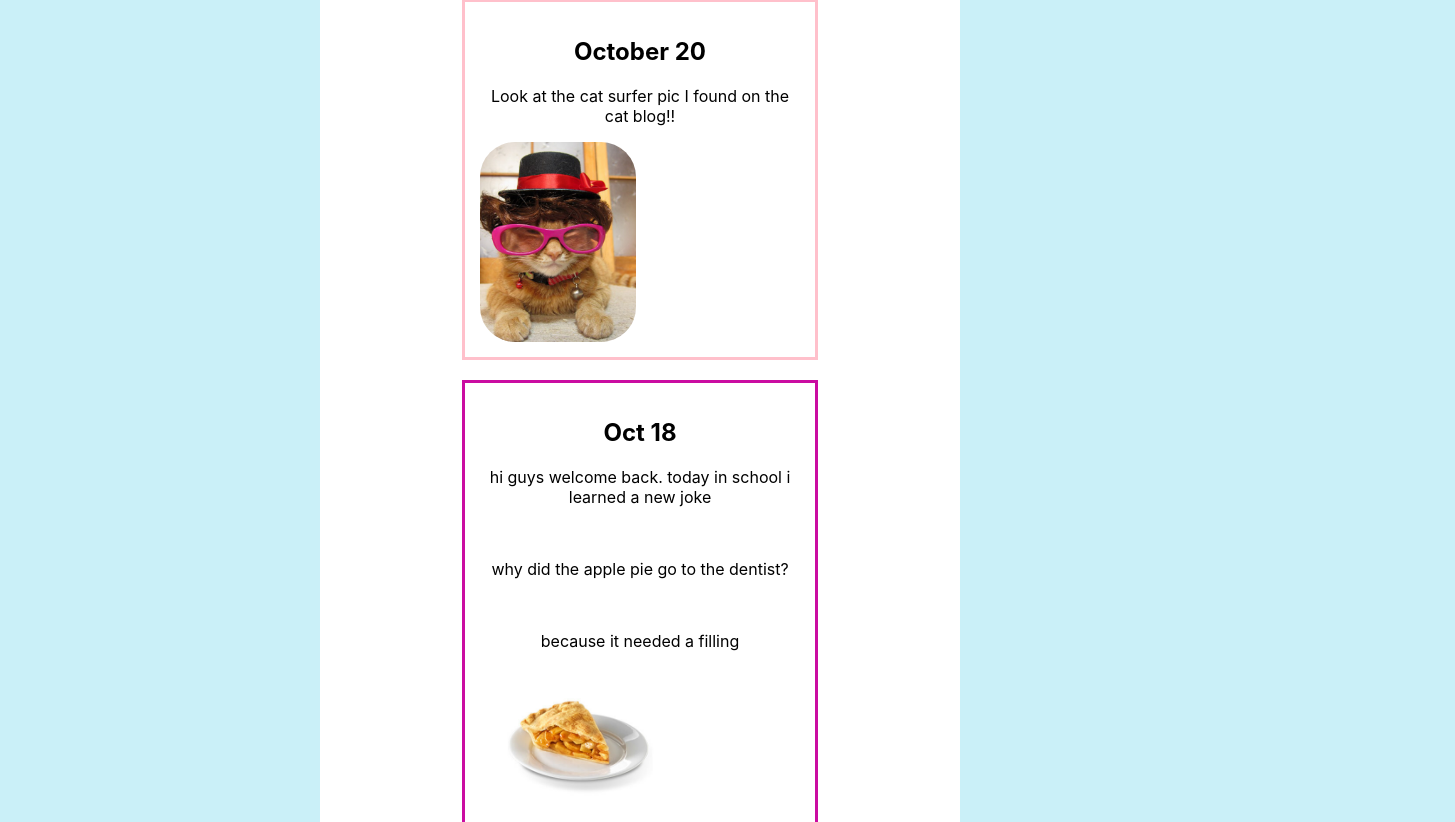
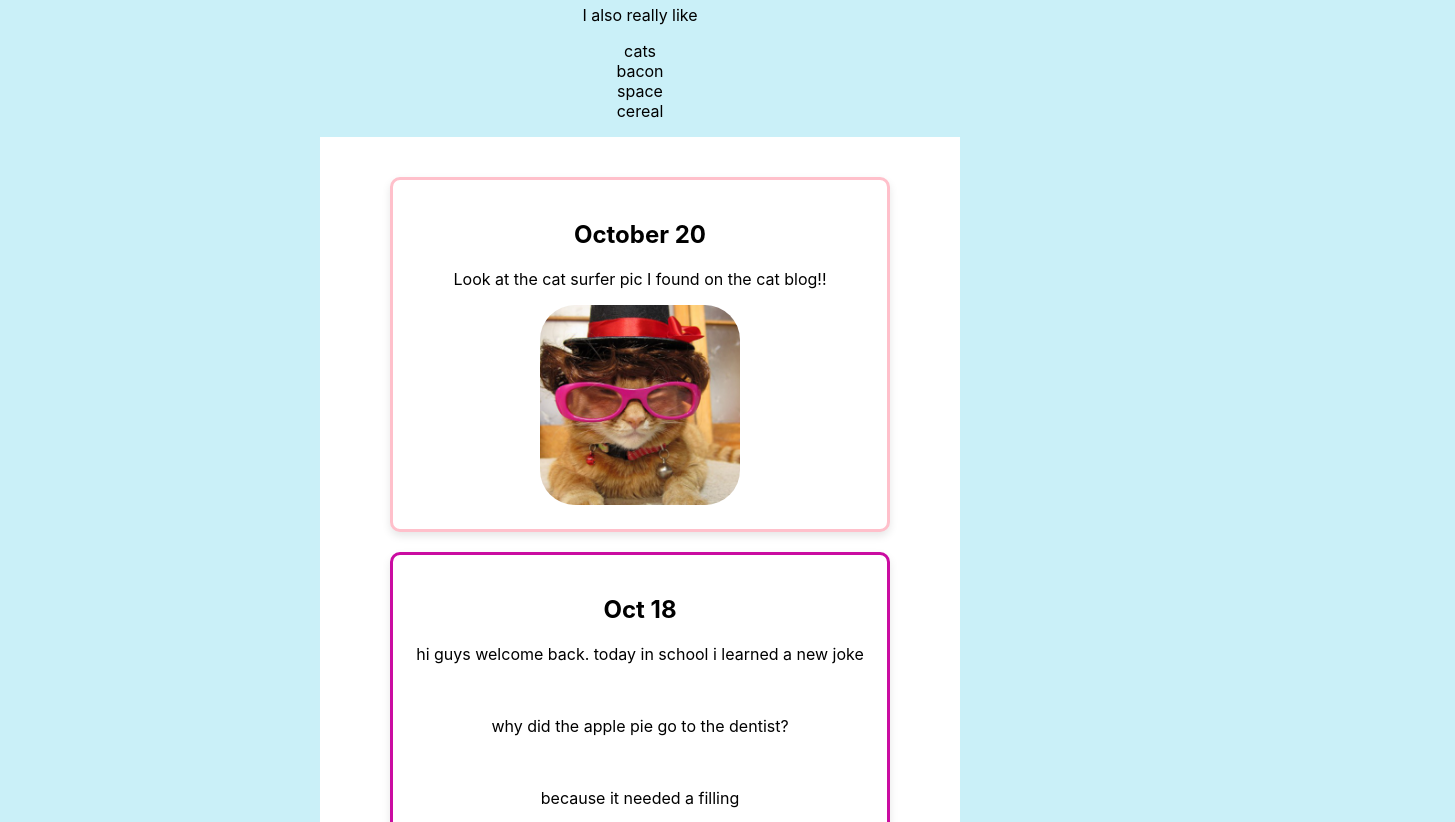
Before and after one commit to kennyvigar/CatBlog, a React (Create React App) app: page / in a window 1280 px wide. Shown: the part 438-1260 px from the top of the page, 1455 px wide, since content can reach past the window. Built offline with nearby package versions, Linux system fonts and the light colour scheme; no server answers; a web font is replaced by a local one.

Commit message:
feat(catbloggit branch): big bug hunt with the ladies and gents last nightgit branch

```diff
--- a/src/App.css
+++ b/src/App.css
@@ -12,8 +12,9 @@
 }
 
 img, video {
-  max-width: 100%;
+  width: 100%;
   height: auto;
-  width:auto;
-  display: block
+  border-radius: 8px;
+  object-fit: cover;
+  /* display: block */
 }
--- a/src/components/cardHolder/CatCard.js
+++ b/src/components/cardHolder/CatCard.js
@@ -2,9 +2,11 @@ import React from "react";
 import styles from "../cardHolder/cardHolder.module.css";
 
 export default (props) => (
-  <div className={styles.kittehcards}>
-    <p className={styles.title}>{props.name}</p>
-    <img src={props.img} />
-    <p className={styles.notes}>{props.notes}</p>
+<div>
+    <div className={styles.kittehcards}>
+      <p className={styles.title}>{props.name}</p>
+      <img src={props.img} />
+      <p className={styles.notes}>{props.notes}</p>
+    </div>
   </div>
 );
--- a/src/components/cardHolder/EpsNews.js
+++ b/src/components/cardHolder/EpsNews.js
@@ -14,7 +14,7 @@ const epsNews = () => {
 
         <div className={styles.epsnews}>
 
-<div className={styles.blogBrick2}>
+        <div className={styles.blogBrick2}>
             <h2>October 20</h2>
             <p>Look at the cat surfer pic I found on the cat blog!!</p>
             <p></p>
--- a/src/components/cardHolder/GetCatOfTheDay.js
+++ b/src/components/cardHolder/GetCatOfTheDay.js
@@ -24,15 +24,16 @@ const GetCatOfTheDay = () => {
   }, []);
 
   return (
-    <div className={styles.kittehcards}>
-      <div className={styles.notes}>
-      <img className={styles.catPic} src={cat.url}></img>
+    <div>
+      <div className={styles.kittehcards}>
+
+          <img className={styles.catPic} src={cat.url}></img><br></br>
+          <button className={styles.button}onClick={getCat}>Cat Pic</button>
+          <div className={styles.notes}>
+          <p>Check out the cat surfer!!<br></br>Click the button to surf Cats!</p>
+          </div>
+        </div>
       </div>
-      <button className={styles.button}onClick={getCat}>Cat Pic</button>
-      <p>Check out the cat surfer!!<br></br>
-      Click the button to surf Cats!</p>
-
-    </div>
   );
 };
 
--- a/src/components/cardHolder/cardHolder.module.css
+++ b/src/components/cardHolder/cardHolder.module.css
@@ -2,12 +2,19 @@
 --background-color-hover #fbcbe5  */
 @import url(https://fonts.googleapis.com/css?family=Rubik+Puddles);
 
-/* .center {
-  margin-left: auto;
-  margin-right: auto;
-  display: grid;
-} */
 
+@media (max-width: 450px) {
+  .epsnews {
+    width: 100%;
+  }
+  .container {
+    width: 100%;
+  }
+  .containersContainer {
+    width: 100%;
+  }
+
+}
 
 .container {
   background-color: f87ebd;
@@ -21,11 +28,13 @@
 }
 
 .containersContainer{
-  grid-template-columns: 450px 450px 450px;
-  grid-template-rows: 400px 400px 400px 400px 400px;
+  grid-template-columns: repeat(5, 60%);
+  grid-template-rows: repeat(3, 30%);
   display: grid;
   gap: 70px  ;
   justify-content: center;
+
+
 }
 
 .kittehcards {
@@ -34,21 +43,24 @@
   /* background: var(--background-color); */
   transition: background-color 100ms linear;
   height:300px;
+  margin-bottom: 49px;
 }
-/* .kittehcardOfTheDay {
-  font-family: "Rubik Puddles", serif;
-  border-radius: 25px;
-  background-color: #f8d99ee3;
-  /* background: var(--background-color); */
-
+/*
 .kittehcards:hover {
   border-radius: 25px;
   background-color: #1cf347;
-  /* background: var (--background-color-hover); */
   box-shadow: 1px 2px 10px grey;
   transition: background-color 100ms linear;
+  height: auto;
+} */
+.kittehcards:hover {
+  border-radius: 25px;
+  background-color: #c0ffcc;
+  /* background: var(--background-color); */
+  transition: background-color 100ms linear;
+  height:300px;
+  margin-bottom: 49px;
 }
-
 img {
   border-radius: 35px;
   max-width: 200px;
@@ -70,19 +82,19 @@ img {
 }
 
 .notes {
-  margin-bottom: 100px;
-  display: grid;
+  display: block;
+
+  /* margin-bottom: 100px;
   grid-template-rows: 50px 50px;
-  margin: 25px 50px 75px;
+  margin: 25px 50px 75px; */
 
 }
 
 .catPic{
-  width:auto;
-  height:auto;
-  /* display: block; */
-  margin:auto;
-
+  width: 80%;
+  height: auto;
+  border-radius: 8px;
+  object-fit: cover;
 }
 
 
@@ -101,23 +113,36 @@ img {
 }
 
 .blogBrick1{
-  border: 3px solid rgb(202, 12, 161);
+  /* border: 3px solid rgb(202, 12, 161);
 
   padding: 15px;
   margin: auto;
   margin-top:20px;
   margin-bottom:20px;
-  width:50%;
+  width:50%; */
+  border: 3px solid rgb(202, 12, 161);
+  padding: 20px;
+  margin: 20px auto;
+  width: 90%;
+  max-width: 500px;
+  box-sizing: border-box;
+  background-color: white;
+  border-radius: 10px;
+  overflow: hidden;
+  box-shadow: 0 4px 8px rgba(0, 0, 0, 0.1);
 }
 
 .blogBrick2{
   border: 3px solid pink;
-
-  padding: 15px;
-  margin: auto;
-  width:50%;
-  margin-top:20px;
-  margin-bottom:20px;
+  padding: 20px;
+  margin: 20px auto;
+  width: 90%;
+  max-width: 500px;
+  box-sizing: border-box;
+  background-color: white;
+  border-radius: 10px;
+  overflow: hidden;
+  box-shadow: 0 4px 8px rgba(0, 0, 0, 0.1);
 }
 
 @media only screen and (max-device-width: 480px) {
--- a/src/components/header/header.module.css
+++ b/src/components/header/header.module.css
@@ -7,10 +7,20 @@
   margin-bottom: 0;
 } */
 
-.removeMargin {
-  margin: 0;
-  padding: 0;
+@media (max-width: 450px) {
+  .header {
+    width: 100%;
+  }
+  .ul {
+    width: 100%;
+  }
+  .intro {
+    width: 100%;
+  }
+
 }
+
+
 
 .preHeader {
   font-family: "Grape Nuts", serif;
--- a/src/index.css
+++ b/src/index.css
@@ -9,7 +9,7 @@ body {
   margin-inline: auto;
   background: rgba(202, 240, 248);
   border-radius:15px;
-
+  overflow-x: hidden;
   font-family: -apple-system, BlinkMacSystemFont, 'Segoe UI', 'Roboto', 'Oxygen',
     'Ubuntu', 'Cantarell', 'Fira Sans', 'Droid Sans', 'Helvetica Neue',
     sans-serif;
```
Also changed, not shown: 2 other files (tests, documents, lock files or other folders).
